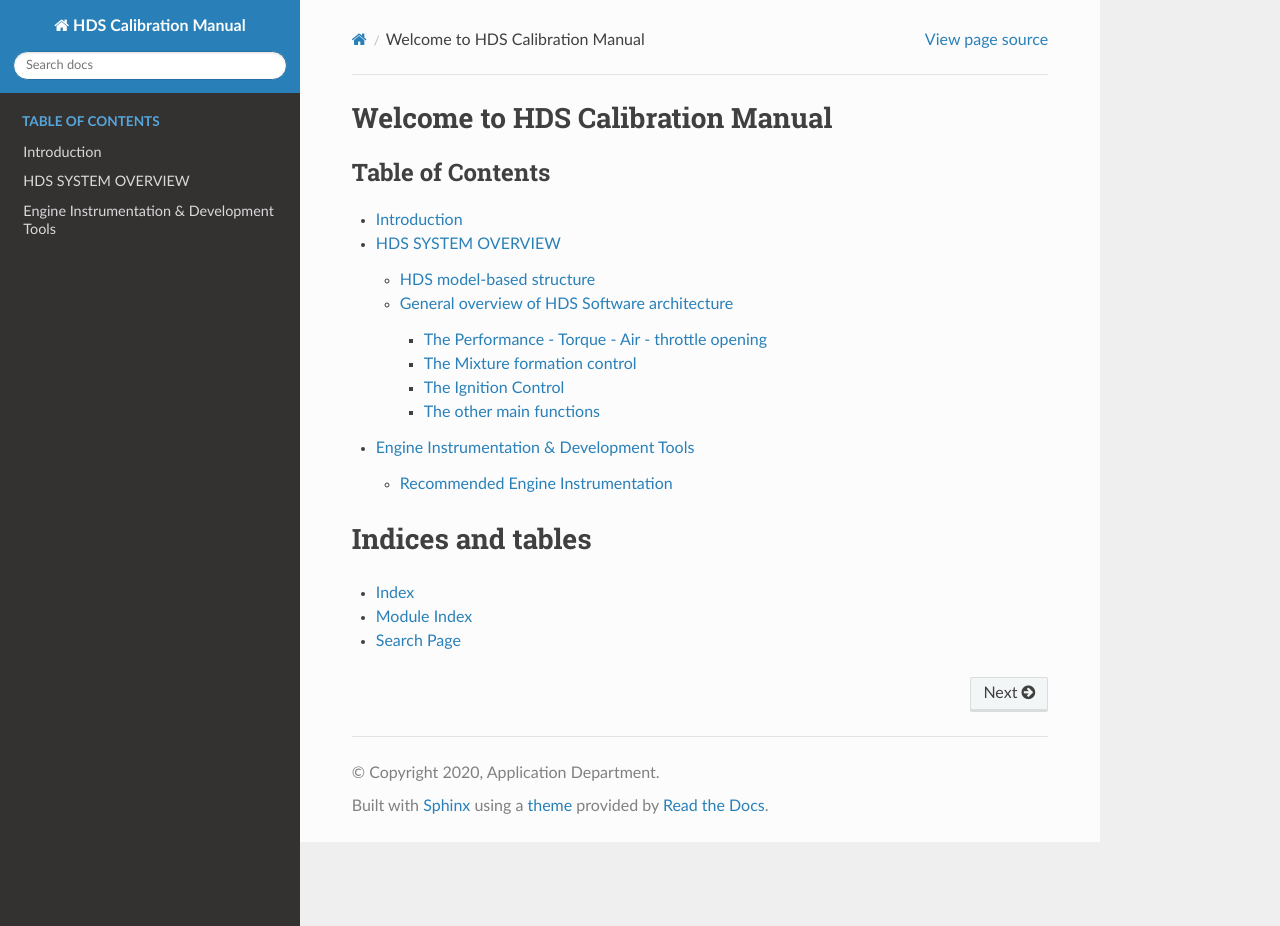
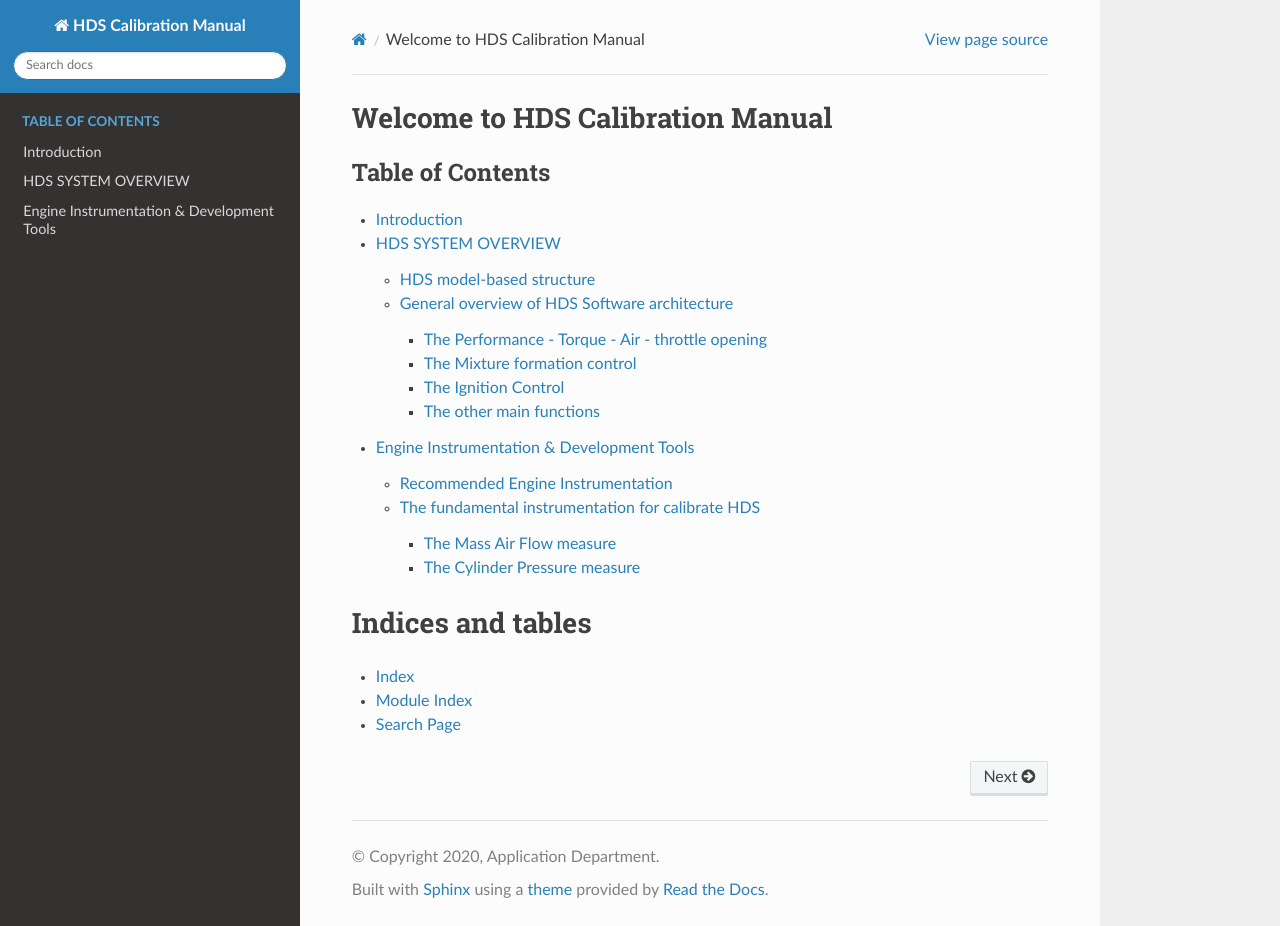
Before and after one commit to beppemiletto/engine-calibration-tools, a Sphinx documentation site: the page built from CalibrationManual/source/index.rst, in a window 1280 px wide and 926 px high. Built offline with Sphinx 7.4.7 and the Read the Docs theme 2.0.0, drawn with Linux system fonts in a browser that asks for light colours; some of the changed lines change nothing that is shown.

Commit message:
Modifica per prova

```diff
--- a/CalibrationManual/source/_chapters/sys_HDS9_instrumetation.rst
+++ b/CalibrationManual/source/_chapters/sys_HDS9_instrumetation.rst
@@ -37,3 +37,66 @@
 +--------------------------+--------------------------------------------+------------------------------+
 |  Environment conditions  |    to set the base parameters              |  Optional                    |
 +--------------------------+--------------------------------------------+------------------------------+
+
+The fundamental instrumentation for calibrate HDS
+-------------------------------------------------
+
+We all know that the development of an engine application may require a huge amount of engineering efforts and this manual is not intended for explain how to do it. The instrumentation used may vary a lot depending on a lot of availabilities, requirements, personal approaches, environmental contexts, time to market, technological constraints, ....
+
+**HDS application development strongly requires** few instrumentation to exploit properly the provided Engine Control System features. Following chapters will go through these items with an *how?, where?, when? and why?* approach, stating that the answer to *who?* question is simply *you*, the reader.
+
+The Mass Air Flow measure
++++++++++++++++++++++++++
+
+* *HOW?* An Air Flow sensor that can measure the Mass of Air intaked by the engine capable of provide the measure mainly in steady state. The accuracy of the measure is more relevant than the response time. The range may be the real problem since the amount of air may very of one order of magnitude. The best solution is to integrate and use a Hot Film MAF directly connected to the HDS. This solution also provides two helpful features:
+
+    a. the measure will be available in the same context of the development tools (e.g. Canape or Inca)
+
+    b. is possible to set (for development) the measured air instead of the estimated air for controlling the injection.
+
+.. sidebar:: Hot-Film Air-Mass Meters
+    :subtitle: A standard Automotive Mass Production Components
+
+    |sys_020|
+
+* *WHERE?* The measure must be done in order to include the air intaked by the engine. The most suitable position of the sensor is the air intake pipe after the filter before the compressor in case of Turbocharged engine or the intake manifold in case of normally aspirated engine.
+
+* *WHEN?* The measure must be available during the calibration of the torque request, air demand and air measure functions. That represent the 80% of the base calibration.
+
+* *WHY?* The torque management in Otto cycle engines is driven by means of air throttling. The HDS provides a complete set of functions for managing the intaked air for:
+
+    * Requested Torque generation
+
+    * Management of the injection
+
+    * Ensure the safety of the Powertrain
+
+    * Provide the diagnosis output in case of malfunctioning of components non covered by direct diagnosis
+
+The Cylinder Pressure measure
++++++++++++++++++++++++++++++
+
+* *HOW?* Also called **indicating system** the sAn Air Flow sensor that can measure the Mass of Air intaked by the engine capable of provide the measure mainly in steady state. The accuracy of the measure is more relevant than the response time. The range may be the real problem since the amount of air may very of one order of magnitude. The best solution is to integrate and use a Hot Film MAF directly connected to the HDS. This solution also provides two helpful features:
+
+    a. the measure will be available in the same context of the development tools (e.g. Canape or Inca)
+
+    b. is possible to set (for development) the measured air instead of the estimated air for controlling the injection.
+
+.. sidebar:: Hot-Film Air-Mass Meters
+    :subtitle: A standard Automotive Mass Production Components
+
+    |sys_020|
+
+* *WHERE?* The measure must be done in order to include the air intaked by the engine. The most suitable position of the sensor is the air intake pipe after the filter before the compressor in case of Turbocharged engine or the intake manifold in case of normally aspirated engine.
+
+* *WHEN?* The measure must be available during the calibration of the torque request, air demand and air measure functions. That represent the 80% of the base calibration.
+
+* *WHY?* The torque management in Otto cycle engines is driven by means of air throttling. The HDS provides a complete set of functions for managing the intaked air for:
+
+    * Requested Torque generation
+
+    * Management of the injection
+
+    * Ensure the safety of the Powertrain
+
+    * Provide the diagnosis output in case of malfunctioning of components non covered by direct diagnosis
```
